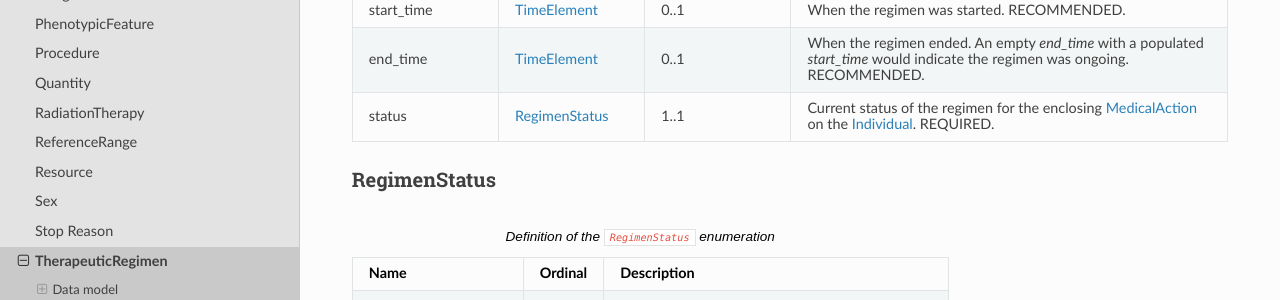
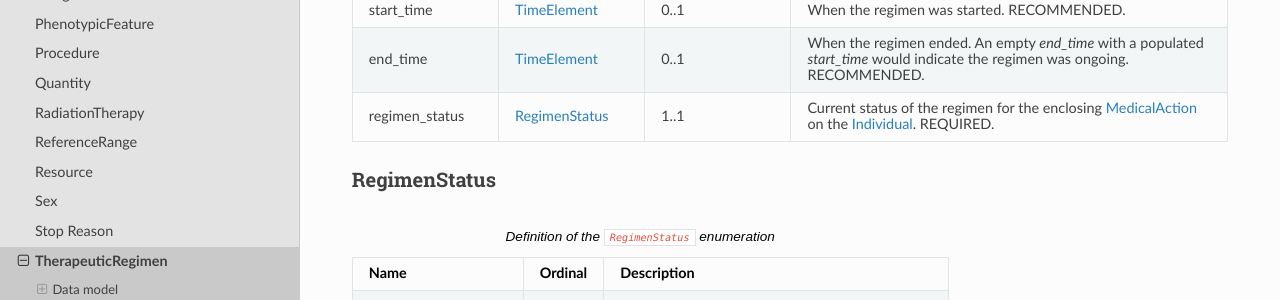
Before and after one commit to phenopackets/phenopacket-schema, a Sphinx documentation site: the page built from docs/therapeutic-regimen.rst, in a window 1280 px wide and 900 px high, scrolled down 357 px. Shown: the part 151-451 px from the top of the window. Built offline with Sphinx 7.4.7 and the Read the Docs theme 2.0.0, drawn with Linux system fonts in a browser that asks for light colours; pages that are not in the unit, such as notebooks, are missing from menus.

Commit message:
Fix #344

```diff
--- a/docs/therapeutic-regimen.rst
+++ b/docs/therapeutic-regimen.rst
@@ -35,7 +35,7 @@ TherapeuticRegimen
      - :ref:`rsttimeelement`
      - 0..1
      - When the regimen ended. An empty `end_time` with a populated `start_time` would indicate the regimen was ongoing. RECOMMENDED.
-   * - status
+   * - regimen_status
      - :ref:`rstregimenstatus`
      - 1..1
      - Current status of the regimen for the enclosing :ref:`rstmedicalaction` on the :ref:`rstindividual`. REQUIRED.
```
